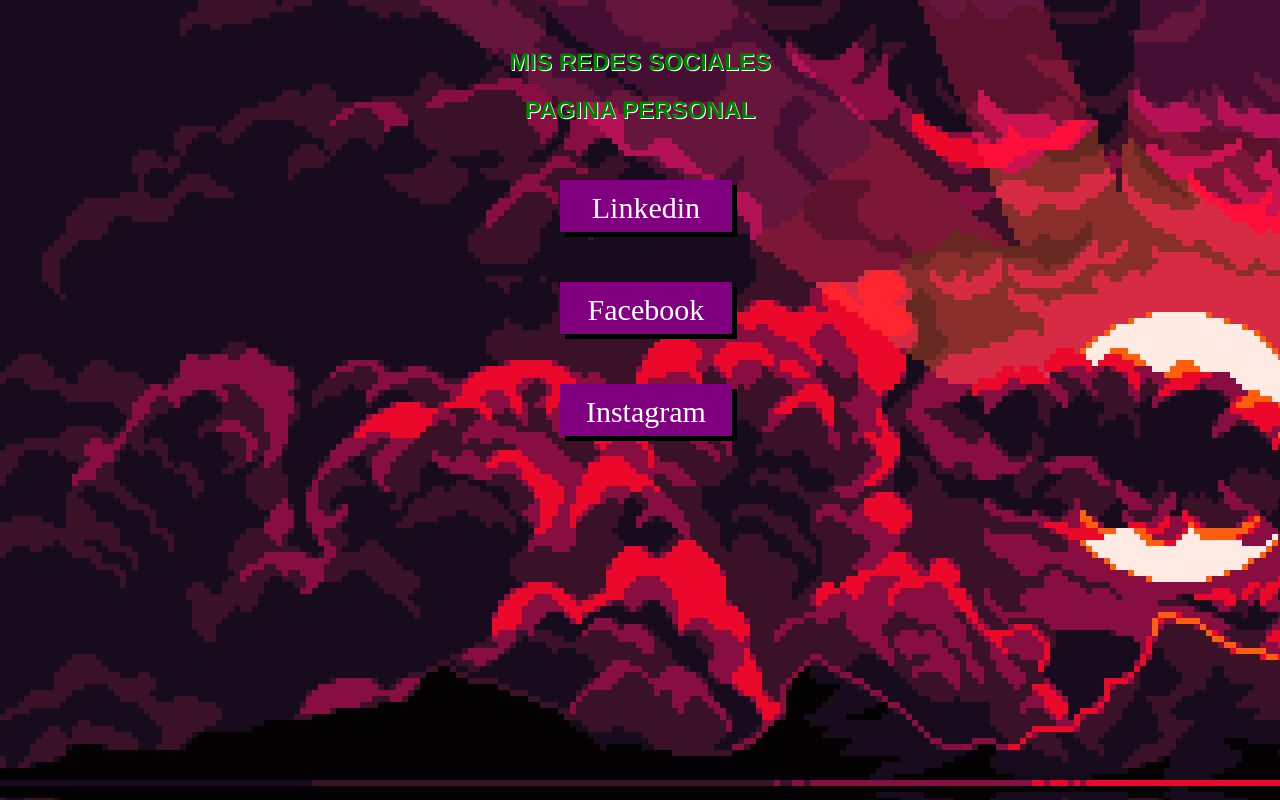
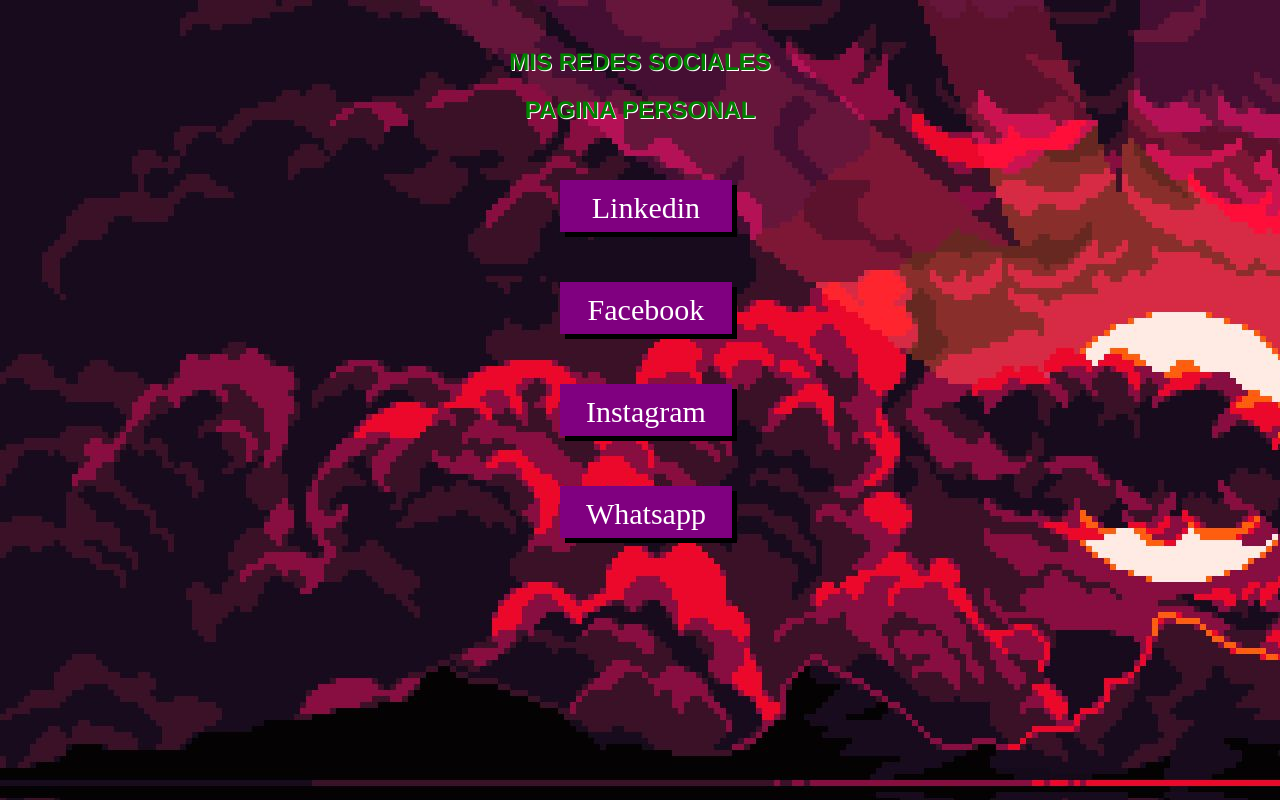
Before and after one commit to alinares-b/Lintree, a plain HTML site: page index.html in a window 1280 px wide. Drawn offline with Linux system fonts and the light colour scheme.

Commit message:
se agrego enlace de Whatsapp

```diff
--- a/index.html
+++ b/index.html
@@ -17,6 +17,7 @@
         <ul><a href="#">Linkedin</a></ul>
         <ul><a href="#">Facebook</a></ul>
         <ul><a href="#">Instagram</a></ul>
+        <ul><a href="#">Whatsapp</a></ul>
     </div>
 
 </body>
```
